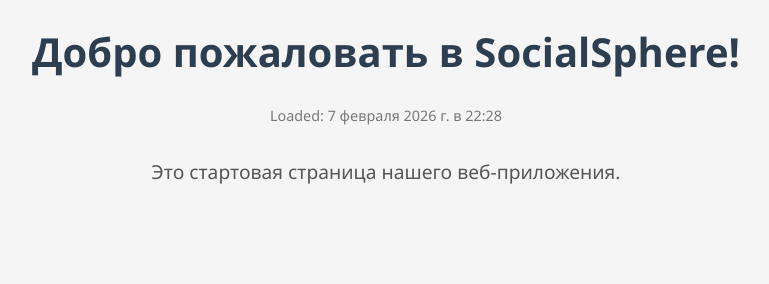
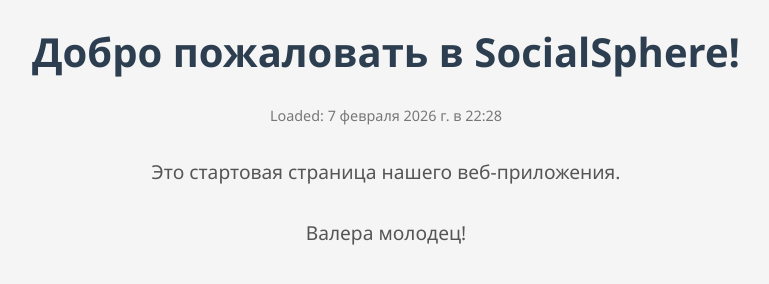
Before and after one commit to senLoveY/social-sphere, a plain HTML site: page index.html in a window 1280 px wide. Shown: the whole page, without its empty margins (254-1023 px from the left). Drawn offline with Linux system fonts and the light colour scheme.

Commit message:
Valera Commit

```diff
--- a/index.html
+++ b/index.html
@@ -11,6 +11,7 @@
 <body>
     <h1>Добро пожаловать в SocialSphere!</h1>
     <p>Это стартовая страница нашего веб-приложения.</p>
+    <p>Валера молодец!</p>
     <script src="js/script.js"></script>
 </body>
 
```
